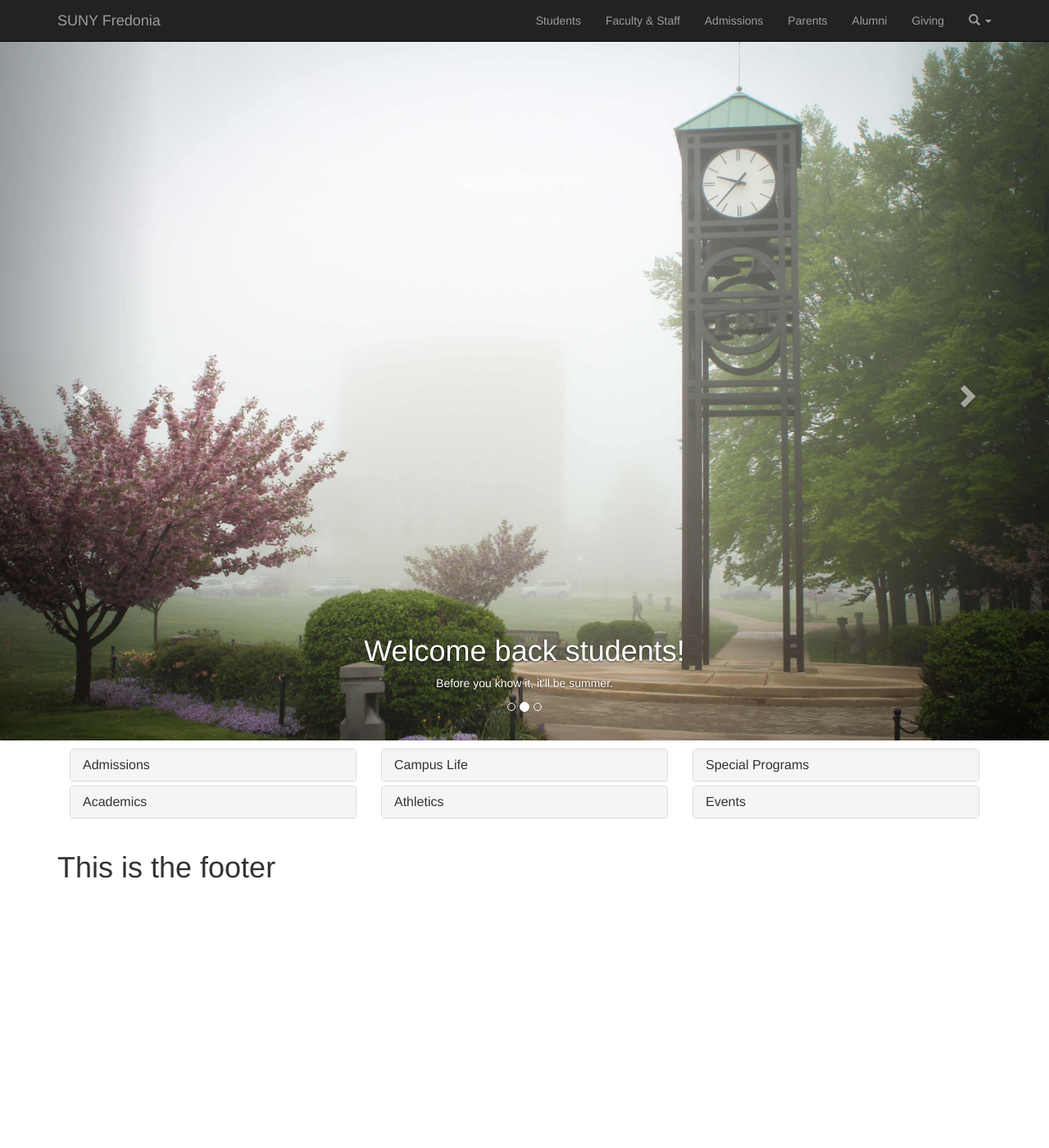
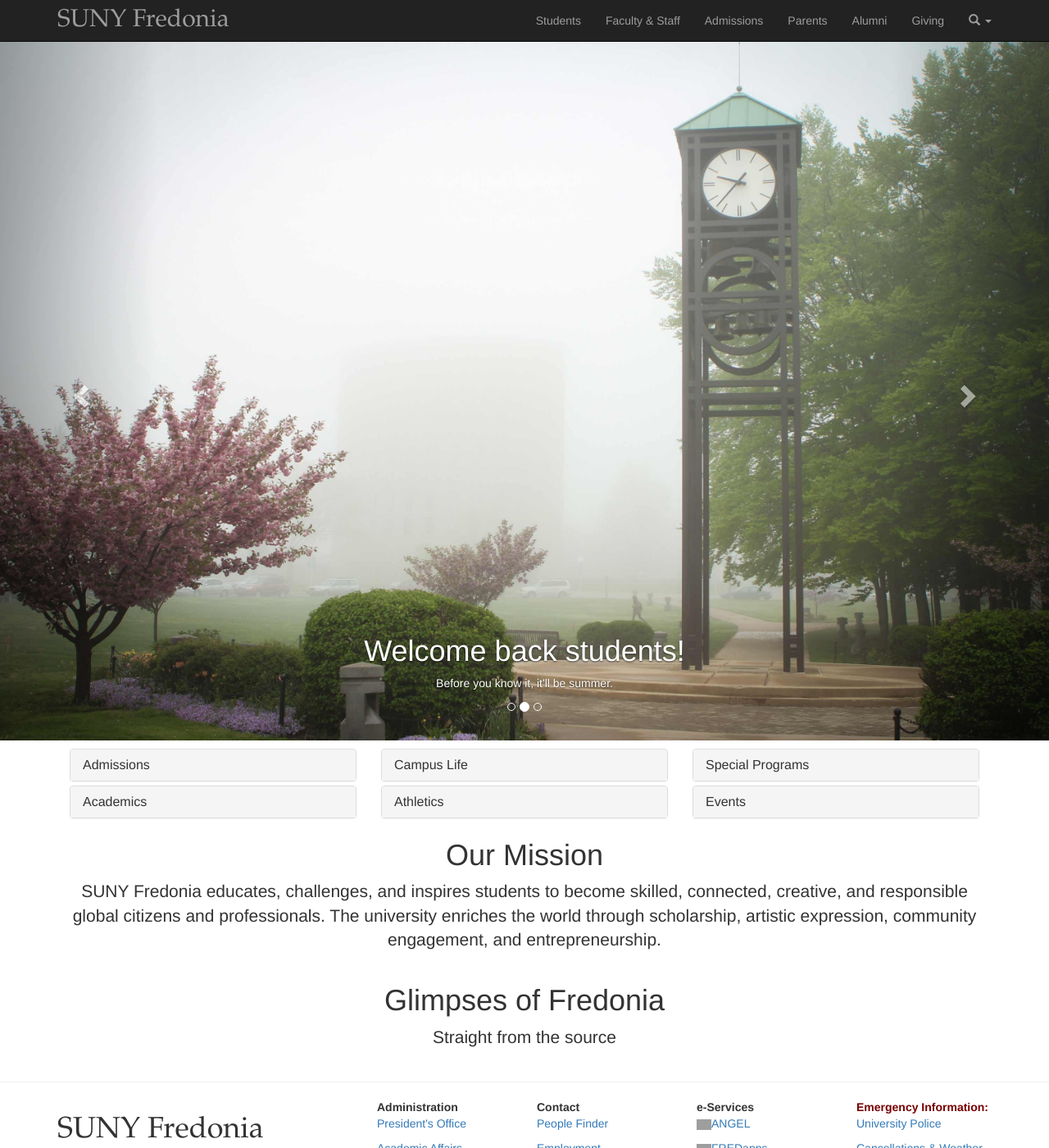
Before and after one commit to andreayaya/homepage, a Jekyll site: the page built from index.html, in a window 1280 px wide and 1400 px high. Shown: the whole window at 82% size. Built offline with Jekyll 4.4.1, drawn with Linux system fonts in a browser that asks for light colours; nearby versions of some CDN libraries; some of the changed text lies outside the part shown; grey boxes are pictures that could not be loaded.

Commit message:
Lots of updates
Added footer content and menus. Started social media and about
containers.

```diff
--- /dev/null
+++ b/_includes/address.html
@@ -0,0 +1,6 @@
+<address>
+<h1 style="font-family:garamond;">SUNY Fredonia</h1>
+280 Central Ave.<br>
+Fredonia, NY 14063<br>
+716-673-3111
+</address>
--- /dev/null
+++ b/_includes/administration.html
@@ -0,0 +1,6 @@
+<strong>Administration</strong>
+<p><a href="http://www.fredonia.edu/president/">President's Office</a></p>
+<p><a href="http://www.fredonia.edu/academicaffairs/">Academic Affairs</a></p>
+<p><a href="http://www.fredonia.edu/admin/">Finance and Administration</a></p>
+<p><a href="http://www.fredonia.edu/studentaffairs/">Student Affairs</a></p>
+<p><a href="http://www.fredonia.edu/foundation/division.asp">University Advancement</a> &amp; <a href="http://www.fredonia.edu/foundation/">Foundation</a></p>
--- /dev/null
+++ b/_includes/contact.html
@@ -0,0 +1,8 @@
+<strong>Contact</strong>
+<p><a href="http://www.fredonia.edu/humanresources/centrex_query.asp">People Finder</a></p>
+<p><a href="http://fredonia.interviewexchange.com">Employment</a></p>
+<p><a href="http://www.fredonia.edu/humanresources/">Human Resources</a></p>
+<p><a href="http://fsa.fredonia.edu">FSA</a></p>
+<p><a href="http://www.fredonia.edu/pr/">Public Relations</a></p>
+<p><a href="http://incubator.fredonia.edu/">Technology Incubator</a></p>
+<p><a href="http://www.fredonia.edu/trademark-licensing/">Trademark &amp; Licensing</a></p>
--- /dev/null
+++ b/_includes/e-services.html
@@ -0,0 +1,8 @@
+<strong>e-Services</strong>
+<p><a href="https://fredonia.sln.suny.edu/default.asp"><img src="http://www.fredonia.edu/files/images/sm-icon-angel.gif" border="0" alt="Go To ANGEL" width="18" height="13" align="absmiddle" />ANGEL</a></p>
+<p><a href="http://fredapps.fredonia.edu"><img src="http://www.fredonia.edu/files/images/sm-icon-fredmail-@.png" border="0" alt="Go To FRED@pps" width="18" height="13" align="absmiddle" />FREDapps</a></p>
+<p><a href="http://mail.fredonia.edu"><img src="http://www.fredonia.edu/files/images/sm-icon-fredmail-@.png" border="0" alt="Go To FREDm@il" width="18" height="13" align="absmiddle" />FREDmail</a></p>
+<p><a href="http://www.myfredcard.com"><img src="http://www.fredonia.edu/files/images/sm-icon-fredcard.gif" border="0" alt="Go To FredCard" width="18" height="13" align="absmiddle" />FREDcard</a></p>
+<p><a href="https://fredquest.fredonia.edu/"><img src="http://www.fredonia.edu/files/images/sm-icon-fredquest.gif" border="0" alt="Go To FredQuest" width="18" height="13" align="absmiddle" />FREDquest</a></p>
+<p><a href="http://www.fredonia.edu/library/"><img src="http://www.fredonia.edu/files/images/sm-icon-library.gif" border="0" alt="Go To Library" width="18" height="13" align="absmiddle" />Library</a></p>
+<p><a href="https://connect.fredonia.edu/"><img src="http://www.fredonia.edu/files/images/sm-icon-yourconnection.gif" border="0" alt="Go To Your Connection" width="18" height="13" align="absmiddle" /></a><a href="https://connect.fredonia.edu/yourconnection/">Your Connection</a></p>
--- /dev/null
+++ b/_includes/emergency.html
@@ -0,0 +1,4 @@
+<strong><a href="http://ww2.fredonia.edu/news/CampusReportToday/CancellationsandEmergencies/tabid/1380/Default.aspx" style="color:#700;">Emergency Information:</a></strong>
+<p><a href="http://www.fredonia.edu/upd/">University Police</a></p>
+<p><a href="http://ww2.fredonia.edu/news/CampusReportToday/CancellationsandEmergencies/tabid/1380/Default.aspx">Cancellations &amp; Weather Updates</a></p>
+<p><a href="http://www.fredonia.edu/upd/campussafety.asp">Campus Safety Reporting</a></p>
--- a/_includes/footer.html
+++ b/_includes/footer.html
@@ -1,6 +1,28 @@
-<div class="container">
-	<h1>This is the footer</h1>
+<hr>
+<div class="container footer">
+	<div class="row">
+		<div class="col-md-3">
+			{% include address.html %}
+		</div><!-- col-md-2 -->
+		<div class="col-md-1">
+		</div><!-- col-md-1 -->
+		<div class="col-md-2">
+			{% include administration.html %}
+		</div><!-- col-md-2 -->
+		<div class="col-md-2">
+			{% include contact.html %}
+		</div><!-- col-md-2 -->
+		<div class="col-md-2">
+			{% include e-services.html %}
+		</div><!-- col-md-2 -->
+		<div class="col-md-2">
+			{% include emergency.html %}
+		</div><!-- col-md-2 -->
+	</div><!-- row -->
 </div><!-- container -->
+
+
+
 
 	<!-- jQuery (necessary for Bootstrap's JavaScript plugins) -->
     <script src="https://code.jquery.com/jquery.js"></script>
--- /dev/null
+++ b/_includes/mission.html
@@ -0,0 +1,4 @@
+<div class="center-block">
+	<h1>Our Mission</h1>
+	<p class="lead">SUNY Fredonia educates, challenges, and inspires students to become skilled, connected, creative, and responsible global citizens and professionals. The university enriches the world through scholarship, artistic expression, community engagement, and entrepreneurship.</p>
+</div><!-- centered -->
--- a/_includes/navbar.html
+++ b/_includes/navbar.html
@@ -8,7 +8,7 @@
       			<span class="icon-bar"></span>
       			<span class="icon-bar"></span>
     		</button>
-    			<a class="navbar-brand" href="/">SUNY Fredonia</a>
+    			<a class="navbar-brand" style="font-family:Garamond;font-size:30px;" href="/">SUNY Fredonia</a>
   		</div><!-- navbar-header -->
 
   		<!-- Collect the nav links, forms, and other content for toggling -->
--- /dev/null
+++ b/_includes/social.html
@@ -0,0 +1,4 @@
+<div class="center-block">
+	<h1>Glimpses of Fredonia</h1>
+	<p class="lead">Straight from the source</p>
+</div><!-- centered -->
--- a/css/style.css
+++ b/css/style.css
@@ -19,3 +19,16 @@ padding-top: 50px;
 .fred-logo {
 width:50px;
 }
+
+/**Accordions need padding when stacked**/
+.panel-group {
+margin-bottom: 5px;
+}
+
+/**Center block class for quickly centering objects and text**/
+.center-block {
+  display: block;
+  margin-left: auto;
+  margin-right: auto;
+  text-align: center;
+}
--- a/index.html
+++ b/index.html
@@ -35,6 +35,7 @@ layout: page
 		  	</div><!-- panel panel-default -->
 		</div><!-- accordion -->
 	</div><!-- col-md-4 -->
+
 	<div class="col-md-4">
 		<div class="panel-group" id="accordion">
 			<div class="panel panel-default">
@@ -67,6 +68,7 @@ layout: page
 		  	</div><!-- panel panel-default -->
 		</div><!-- accordion -->
 	</div><!-- col-md-4 -->
+
 	<div class="col-md-4">
 		<div class="panel-group" id="accordion">
 			<div class="panel panel-default">
@@ -100,3 +102,11 @@ layout: page
 		</div><!-- accordion -->
 	</div><!-- col-md-4 -->
 </div><!-- container -->
+
+<div class="container">
+	{% include mission.html %}
+</div><!-- container -->
+
+<div class="container">
+	{% include social.html %}
+</div><!-- container -->
```
Also changed, not shown: 3 other files.
